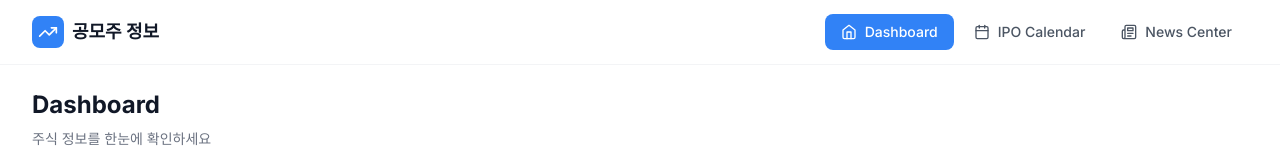
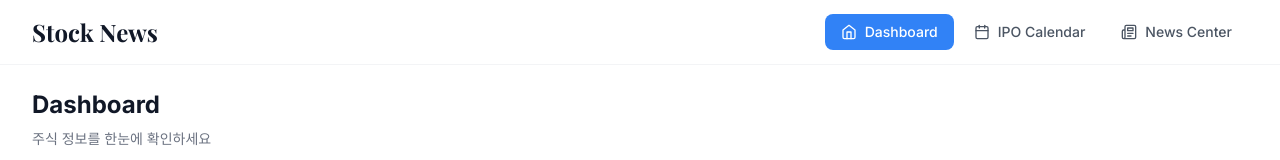
Before and after one commit to ko-jiwon/jiwon-test1, a Next.js app: page / in a window 1280 px wide. Shown: the top 160 px of the page. Built offline with nearby package versions, Linux system fonts and the light colour scheme; no server answers; the database is empty.

Commit message:
헤더 수정 1차

```diff
--- a/components/Navigation.tsx
+++ b/components/Navigation.tsx
@@ -2,7 +2,14 @@
 
 import Link from 'next/link';
 import { usePathname } from 'next/navigation';
-import { Home, Calendar, Newspaper, TrendingUp } from 'lucide-react';
+import { Home, Calendar, Newspaper } from 'lucide-react';
+import { Playfair_Display } from 'next/font/google';
+
+const playfair = Playfair_Display({
+  subsets: ['latin'],
+  weight: ['400', '700'],
+  display: 'swap',
+});
 
 export default function Navigation() {
   const pathname = usePathname();
@@ -18,11 +25,8 @@ export default function Navigation() {
       <div className="max-w-7xl mx-auto px-4 sm:px-6 lg:px-8">
         <div className="flex items-center justify-between h-16">
           {/* Logo */}
-          <Link href="/" className="flex items-center gap-2">
-            <div className="w-8 h-8 rounded-lg bg-[#3182F6] flex items-center justify-center">
-              <TrendingUp className="w-5 h-5 text-white" />
-            </div>
-            <span className="text-lg font-bold text-gray-900">공모주 정보</span>
+          <Link href="/" className={`${playfair.className} text-2xl font-bold text-gray-900 hover:text-[#3182F6] transition-colors`}>
+            Stock News
           </Link>
 
           {/* Navigation Items */}
```
